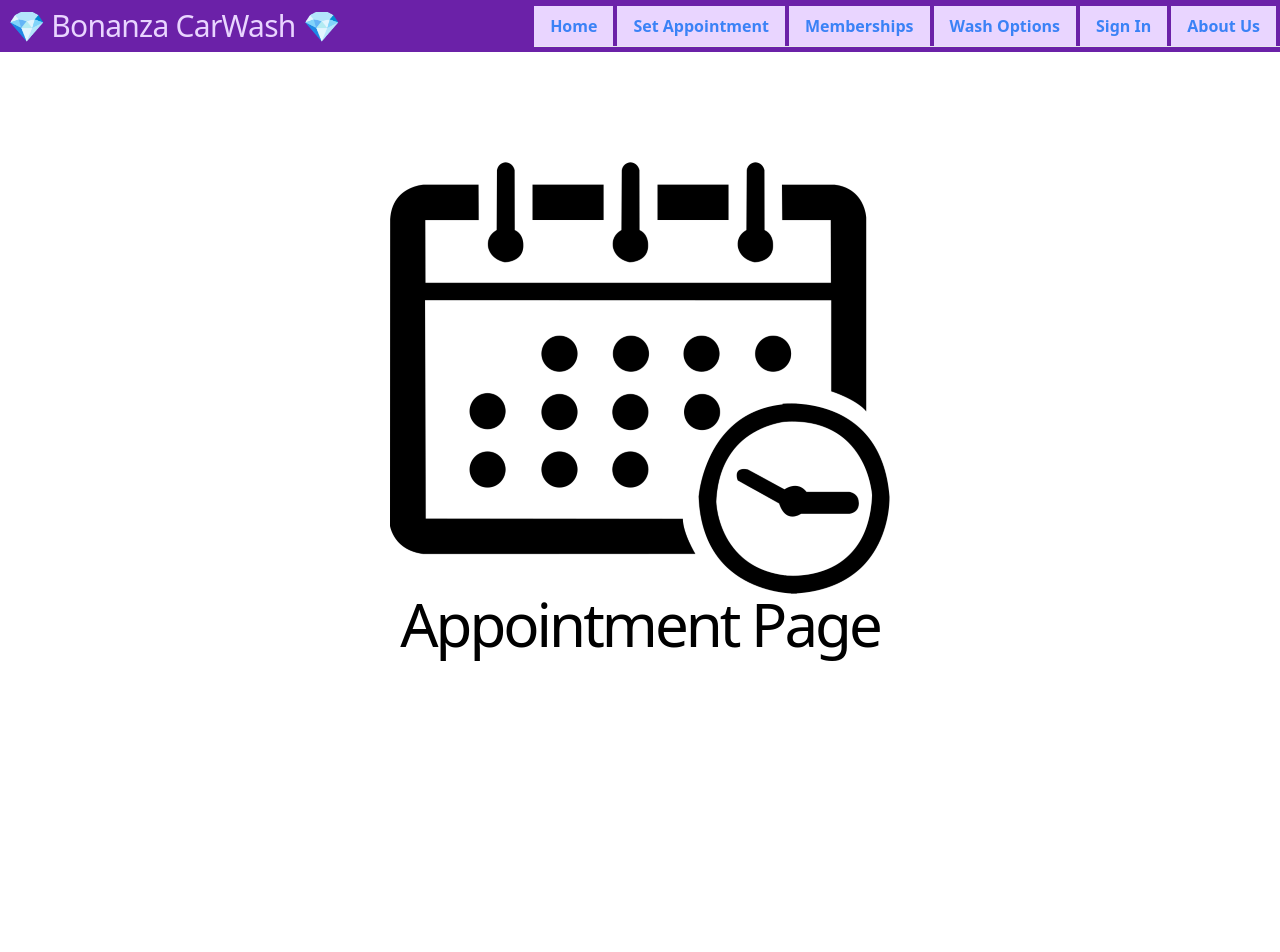
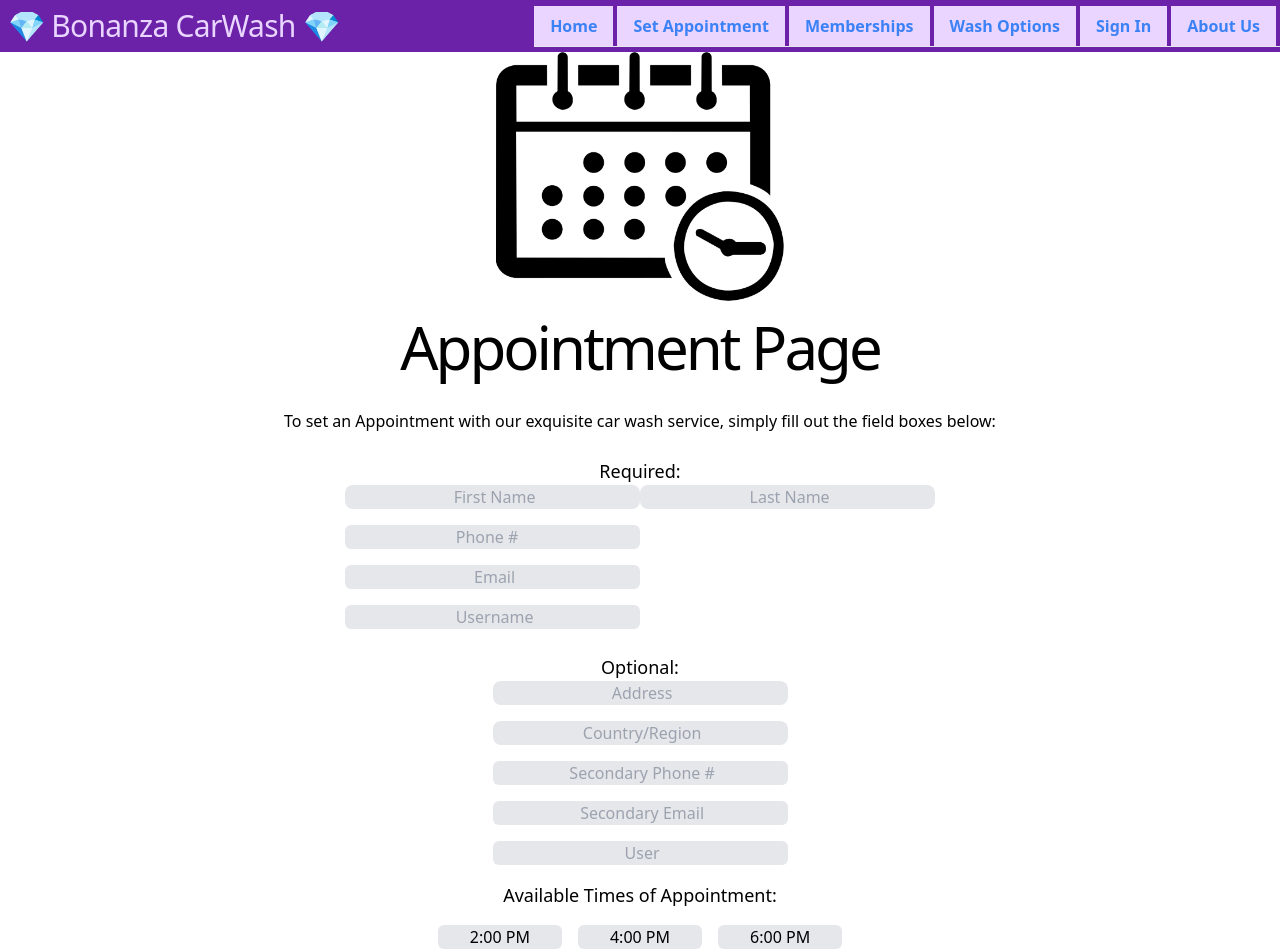
Before and after one commit to Rbazan22/finalproject, a Vue app: page /appointment in a window 1280 px wide. Shown: the top 952 px of the page. Before the commit the page ends 800 px from the top, so only its background shows below. Built offline with nearby package versions, Linux system fonts and the light colour scheme.

Commit message:
All pages designed

```diff
--- a/src/pages/404.vue
+++ b/src/pages/404.vue
@@ -1,3 +1,6 @@
 <template>
   <h1 class="text-5xl text-center text-blue-800 py-16">404 Page Not Found</h1>
+  <h2 class="text-4xl text-center text-blue-800 py-16">
+    Please refer back to home page.
+  </h2>
 </template>
--- a/src/pages/about.vue
+++ b/src/pages/about.vue
@@ -2,11 +2,43 @@
 
 <template>
   <div class="flex flex-col items-center justify-center min-h-screen-nonav">
-    <img src="../assets/aboutus.jpg" alt="About BG" />
-    <h2 class="text-6xl tracking-tighter font-extralight">Who are we?</h2>
-    <p>
+    <img class="w-72" src="../assets/aboutus.jpg" alt="About BG" />
+    <h2 class="text-6xl tracking-tighter font-extralight py-4">Who are we?</h2>
+    <p class="px-4 text-center">
       We began in a small rural community in South Texas as a group of 4 kids
-      with a brilliant goal.
+      with a brilliant goal. A goal that seemed far-fetched at the time for us;
+      to create a car wash service for the community! Back in 2003, us 4
+      (Rodrigo, Eliud, Lalo, Alex) brainstormed how we could afford to begin
+      such a business and where could it lead in the future. We asked ourselves
+      questions such as "Can this idea really turn into a long-lasting
+      business?", "Will this business produce enough income for the 4 of us?",
+      and "How will we come up with enough money to originally fund the idea?".
     </p>
+
+    <h2 class="text-6xl tracking-tighter font-extralight py-4">
+      Plan of Action
+    </h2>
+    <p class="px-4 text-center">
+      All 4 of us began working minimum wage jobs in order to gather enough
+      money to buy a plot of land suitable for our service; a busy part of town,
+      if you will.
+    </p>
+
+    <h2 class="text-6xl tracking-tighter font-extralight py-4">
+      Slow Progress:
+    </h2>
+    <p>Pictured below is our progress throughout the years.</p>
+    <h1 class="text-center text-lg">Products Plan (2003):</h1>
+    <img
+      class="w-72"
+      src="https://lineweights.files.wordpress.com/2011/06/car-was.jpg"
+      alt="Progress 1 - Products Plan"
+    />
+
+    <h1 class="text-center text-lg">Floor Plan (2004):</h1>
+    <img class="w-72" src="" alt="Progress 2 - Floor Plan" />
+
+    <h1 class="text-center text-lg">Finished Product (2005):</h1>
+    <img class="w-72" src="" alt="Progress 3 - Finished Product" />
   </div>
 </template>
--- a/src/pages/appointment.vue
+++ b/src/pages/appointment.vue
@@ -2,11 +2,108 @@
 
 <template>
   <div class="flex flex-col items-center justify-center min-h-screen-nonav">
-    <img
-      src="../assets/appointment.png"
-      alt="Appointment BG"
-      class="max-w-screen-sm"
-    />
-    <h2 class="text-6xl tracking-tighter font-extralight">Appointment Page</h2>
+    <img src="../assets/appointment.png" alt="Appointment BG" class="w-72" />
+    <h2 class="text-6xl py-4 tracking-tighter font-extralight">
+      Appointment Page
+    </h2>
+    <p class="py-4">
+      To set an Appointment with our exquisite car wash service, simply fill out
+      the field boxes below:
+    </p>
+    <ul>
+      <li class="py-2">
+        <h1 class="text-center text-lg">Required:</h1>
+        <input
+          type="text"
+          class="bg-gray-200 px-8 text-center rounded-lg"
+          placeholder=" First Name"
+        />
+        <input
+          type="text"
+          class="bg-gray-200 px-8 text-center rounded-lg"
+          placeholder=" Last Name"
+        />
+      </li>
+      <li class="py-2">
+        <input
+          type="number"
+          class="bg-gray-200 px-8 text-center rounded-md"
+          placeholder=" Phone #"
+        />
+      </li>
+      <li class="py-2">
+        <input
+          type="email"
+          class="bg-gray-200 px-8 text-center rounded-md"
+          placeholder=" Email"
+        />
+      </li>
+      <li class="py-2">
+        <input
+          class="bg-gray-200 px-8 text-center rounded-md"
+          placeholder=" Username"
+        />
+      </li>
+    </ul>
+    <ul class="py-2">
+      <li class="py-2">
+        <h1 class="text-center text-lg">Optional:</h1>
+        <input
+          class="bg-gray-200 px-8 text-center rounded-lg"
+          placeholder=" Address"
+        />
+      </li>
+      <li class="py-2">
+        <input
+          class="bg-gray-200 px-8 text-center rounded-lg"
+          placeholder=" Country/Region"
+        />
+      </li>
+      <li class="py-2">
+        <input
+          class="bg-gray-200 px-8 text-center rounded-md"
+          placeholder=" Secondary Phone #"
+        />
+      </li>
+      <li class="py-2">
+        <input
+          class="bg-gray-200 px-8 text-center rounded-md"
+          placeholder=" Secondary Email"
+        />
+      </li>
+      <li class="py-2">
+        <input
+          class="bg-gray-200 px-8 text-center rounded-md"
+          placeholder=" User"
+        />
+      </li>
+    </ul>
+    <h1 class="text-center text-lg">Available Times of Appointment:</h1>
+    <ul class="flex px-4 p-2">
+      <li class="p-2">
+        <button
+          class="bg-gray-200 px-8 hover:bg-gray-400 text-center rounded-md"
+        >
+          2:00 PM
+        </button>
+      </li>
+      <li class="p-2">
+        <button
+          class="bg-gray-200 px-8 hover:bg-gray-400 text-center rounded-md"
+        >
+          4:00 PM
+        </button>
+      </li>
+      <li class="p-2">
+        <button
+          class="bg-gray-200 px-8 hover:bg-gray-400 text-center rounded-md"
+        >
+          6:00 PM
+        </button>
+      </li>
+    </ul>
+    <button class="bg-green-400 p-2 px-6 hover:bg-green-600 rounded-lg">
+      Submit
+    </button>
   </div>
 </template>
--- a/src/pages/becomemember.vue
+++ b/src/pages/becomemember.vue
@@ -10,5 +10,55 @@
       alt="Membership BG"
       class="max-w-screen-sm"
     />
+    <p class="m-4">
+      Below you are give the option to choose from our 3 amazing memberships:
+    </p>
+
+    <ul class="py-8 bg-blue-300">
+      <li class="flex">
+        <button
+          class="px-14 py-14 mx-4 bg-blue-500 hover:bg-blue-700 rounded-lg overflow-hidden"
+        >
+          <ul>
+            <li>
+              <h1>$10/month</h1>
+            </li>
+            <li>Membership 1:</li>
+            <li>~Free Wash/5 visits~</li>
+            <li>~Members Only Fast Lane~</li>
+          </ul>
+        </button>
+
+        <button
+          class="px-14 py-14 mx-4 bg-blue-500 hover:bg-blue-700 rounded-lg overflow-hidden"
+        >
+          <ul>
+            <li>
+              <h1>$15/month</h1>
+            </li>
+            <li>Membership 2:</li>
+            <li>~Free Wash/3 visits~</li>
+            <li>~Members Only Fast Lane~</li>
+            <li>~50% off Vacuuming Service~</li>
+            <li>~15% Discount on Detailing Service~</li>
+          </ul>
+        </button>
+
+        <button
+          class="px-14 py-14 mx-4 bg-blue-500 hover:bg-blue-700 rounded-lg overflow-hidden"
+        >
+          <ul>
+            <li>
+              <h1>$25/month</h1>
+            </li>
+            <li>Membership 3:</li>
+            <li>~Free Wash and Detailing every other visit~</li>
+            <li>~VIP Lane~</li>
+            <li>~Free Vacuuming Service~</li>
+            <li>~50% off Detailing Service~</li>
+          </ul>
+        </button>
+      </li>
+    </ul>
   </div>
 </template>
--- a/src/pages/index.vue
+++ b/src/pages/index.vue
@@ -7,5 +7,59 @@
     <h2 class="text-6xl tracking-tighter font-extralight">
       Premium Wash and Detailing since 2005!
     </h2>
+    <p>
+      You'll be delighted to have chosen us,
+      <span class="text-blue-500">we guarantee it!</span>
+    </p>
+    <p>
+      Below are the main from the vast array of wash and detail options we
+      provide:
+    </p>
+    <ul class="py-4">
+      <h1 class="text-center text-lg">Wash Options:</h1>
+      <li>$10 - Splendid Wash</li>
+      <li>$20 - Extraordinary Wash + Foam</li>
+      <li>$30 - Top of the Line Wash + Foam</li>
+    </ul>
+
+    <ul class="py-4">
+      <h1 class="text-center text-lg">Detail Options:</h1>
+      <li>$5 - Nice Detailing</li>
+      <li>$10 - Incredible Detailing + Tire Shine</li>
+      <li>$15 - Top of the Line Detailing + Polish + Tire Shine</li>
+    </ul>
+
+    <h2 class="text-6xl tracking-tighter font-extralight py-4">
+      Where to locate us
+    </h2>
+    <p>You can find us here: 521 Magical Rd.</p>
+
+    <h2 class="text-2xl text-center text-blue-800">Contact Us</h2>
+    <ul class="px-4 py-2">
+      <ul class="flex">
+        <li>Customer Support:</li>
+        <li
+          class="px-2 text-blue-800 text-decoration-line: underline hover:text-blue-500"
+        >
+          +1 592-444-4444
+        </li>
+      </ul>
+      <ul class="flex">
+        <li>Corp. Email:</li>
+        <li
+          class="px-2 text-blue-800 text-decoration-line: underline hover:text-blue-500"
+        >
+          bonanzacarwash@corporate-gmail.com
+        </li>
+      </ul>
+      <ul class="flex">
+        <li>HQ Phone:</li>
+        <li
+          class="px-2 text-blue-800 text-decoration-line: underline hover:text-blue-500"
+        >
+          592-888-8888
+        </li>
+      </ul>
+    </ul>
   </div>
 </template>
--- a/src/pages/options.vue
+++ b/src/pages/options.vue
@@ -3,6 +3,27 @@
 <template>
   <div class="flex flex-col items-center justify-center min-h-screen-nonav">
     <img src="../assets/wash.png" alt="Wash Options BG" />
-    <h2 class="text-6xl tracking-tighter font-extralight">Wash Options</h2>
+    <ul class="py-4">
+      <h2 class="text-6xl tracking-tighter font-extralight">Wash Options</h2>
+      <li>$10 - Splendid Wash</li>
+      <li>$20 - Extraordinary Wash + Foam</li>
+      <li>$30 - Top of the Line Wash + Foam</li>
+    </ul>
+
+    <ul class="py-4">
+      <h2 class="text-6xl tracking-tighter font-extralight">
+        Detailing Options
+      </h2>
+      <li>$5 - Nice Detailing</li>
+      <li>$10 - Incredible Detailing + Tire Shine</li>
+      <li>$15 - Top of the Line Detailing + Polish + Tire Shine</li>
+    </ul>
+
+    <ul class="py-4">
+      <h2 class="text-6xl tracking-tighter font-extralight">Premium Options</h2>
+      <li>$35 - Wombo Combo (Top of the Line Wash + Detail)</li>
+      <li>$40 - The Real Deal (Top of the Line Wash + Detail + Foam)</li>
+      <li>$50 - All in One Package</li>
+    </ul>
   </div>
 </template>
```
